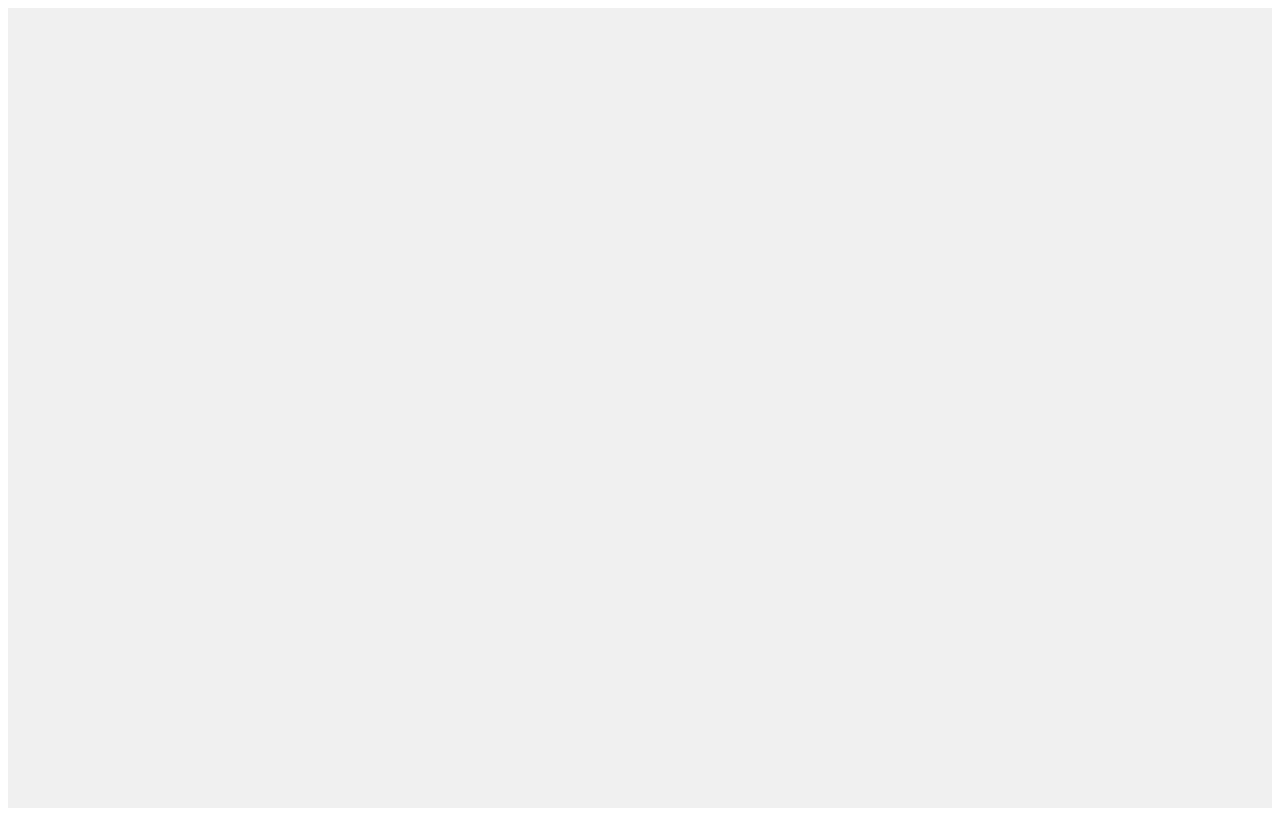
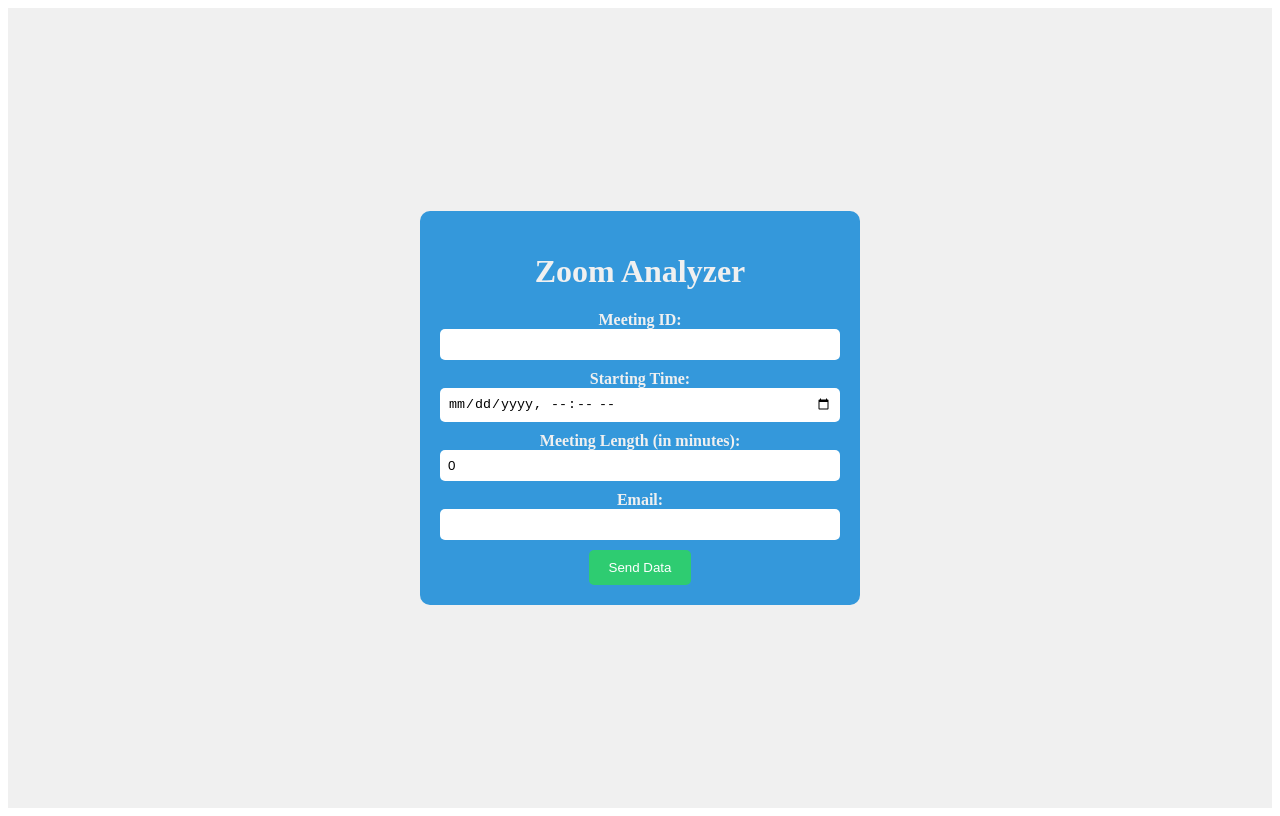
Before and after one commit to ksulaoja/zoom-analyzer, a React (Create React App) app in the folder project/front/: page / in a window 1280 px wide. Built offline with nearby package versions, Linux system fonts and the light colour scheme.

Commit message:
frontend post zoom bot data to back.

```diff
--- a/project/front/src/App.js
+++ b/project/front/src/App.js
@@ -1,6 +1,5 @@
 import React from 'react';
 import { BrowserRouter, Routes, Route } from 'react-router-dom';
-import LoginForm from './components/LoginForm.tsx';
 import ZoomForm from './components/ZoomForm.tsx';
 import Layout from './components/Layout.tsx';
 
@@ -9,7 +8,7 @@
     <BrowserRouter>
     <Routes>
       <Route path="/" element={<Layout />}>
-        <Route index element={<LoginForm />} />
+        <Route index element={<ZoomForm />} />
         <Route path="zoom" element={<ZoomForm />} />
       </Route>
     </Routes>
--- a/project/front/src/components/LoginForm.tsx
+++ /dev/null
@@ -1,21 +0,0 @@
-import React, { useState } from 'react';
-
-function LoginForm() {
-  const [isLoggedIn, setIsLoggedIn] = useState(false);
-
-  const handleLogin = () => {
-    setIsLoggedIn(true);
-  };
-
-  if (isLoggedIn) {
-    console.log("Form");
-  }
-
-  return (
-    <div>
-
-    </div>
-  );
-}
-
-export default LoginForm;
--- a/project/front/src/components/ZoomForm.tsx
+++ b/project/front/src/components/ZoomForm.tsx
@@ -3,12 +3,13 @@
 
 export const ZoomForm = () => {
   const [formData, setFormData] = useState({
-    name: '',
     meetingId: '',
-    meetingPassword: '',
+    meetingPw: '',
     startTime: '',
-    meetingLength: ''
+    recordingLength: 0,
+    userEmail: ''
   });
+  const [showPw, setShowPw] = useState(false);
 
   const handleChange = (e) => {
     const { name, value } = e.target;
@@ -18,9 +19,29 @@
     });
   };
 
+  const handleMeetingIdChange = (e) => {
+    handleChange(e);
+    let isnum = /^\d+$/.test(e.target.value);
+    setShowPw(isnum);
+  }
+
   const handleSubmit = (e) => {
     e.preventDefault();
+
+    let date = new Date(formData.startTime);
+    let isoDate = date.toISOString();
+    formData.startTime = isoDate;
     console.log('Form Data:', formData);
+
+    const requestOptions = {
+      method: 'POST',
+      headers: { 'Content-Type': 'application/json' },
+      body: JSON.stringify(formData)
+    };
+
+    fetch('http://localhost:8080/recordings', requestOptions)
+    .then(response => response.json())
+    .then(data => console.log(data));
   };
 
   return (
@@ -28,35 +49,25 @@
       <h1>Zoom Analyzer</h1>
       <form onSubmit={handleSubmit}>
         <div>
-          <label>Name:</label>
-          <input
-            type="text"
-            name="name"
-            value={formData.name}
-            onChange={handleChange}
-            required
-          />
-        </div>
-        <div>
           <label>Meeting ID:</label>
           <input
             type="text"
             name="meetingId"
             value={formData.meetingId}
+            onChange={handleMeetingIdChange}
+            required
+          />
+        </div>
+        {showPw && <div>
+          <label>Meeting Password:</label>
+          <input
+            type="text"
+            name="meetingPw"
+            value={formData.meetingPw}
             onChange={handleChange}
             required
           />
-        </div>
-        <div>
-          <label>Meeting Password:</label>
-          <input
-            type="text"
-            name="meetingPassword"
-            value={formData.meetingPassword}
-            onChange={handleChange}
-            required
-          />
-        </div>
+        </div>}
         <div>
           <label>Starting Time:</label>
           <input
@@ -71,8 +82,18 @@
           <label>Meeting Length (in minutes):</label>
           <input
             type="number"
-            name="meetingLength"
-            value={formData.meetingLength}
+            name="recordingLength"
+            value={formData.recordingLength}
+            onChange={handleChange}
+            required
+          />
+        </div>
+        <div>
+          <label>Email:</label>
+          <input
+            type="text"
+            name="userEmail"
+            value={formData.userEmail}
             onChange={handleChange}
             required
           />
--- a/project/front/src/components/styles.css
+++ b/project/front/src/components/styles.css
@@ -28,3 +28,12 @@
   color: #fff;
   cursor: pointer;
 }
+
+label {
+  color: #f0f0f0;
+  font-weight: 600;
+}
+
+h1 {
+  color: #f0f0f0;
+}
```
Also changed, not shown: 1 other file (tests, documents, lock files or other folders).
